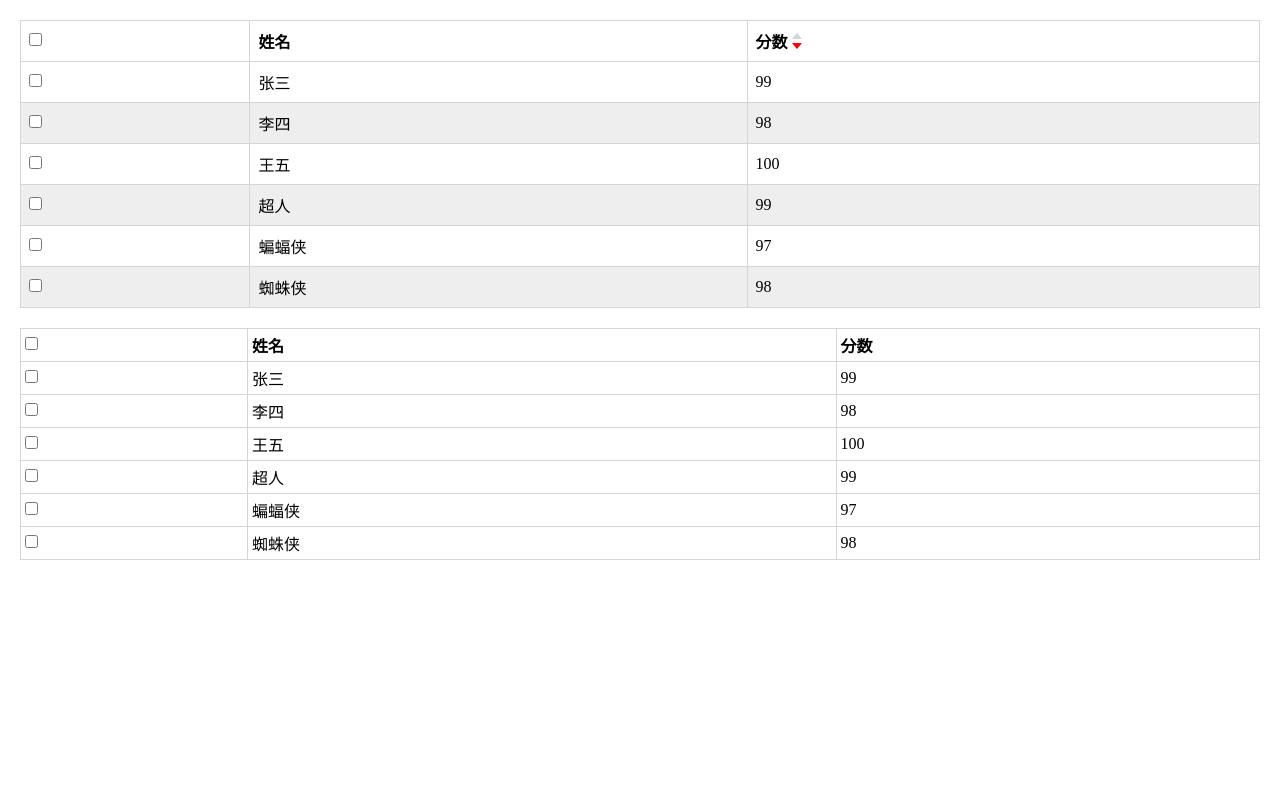
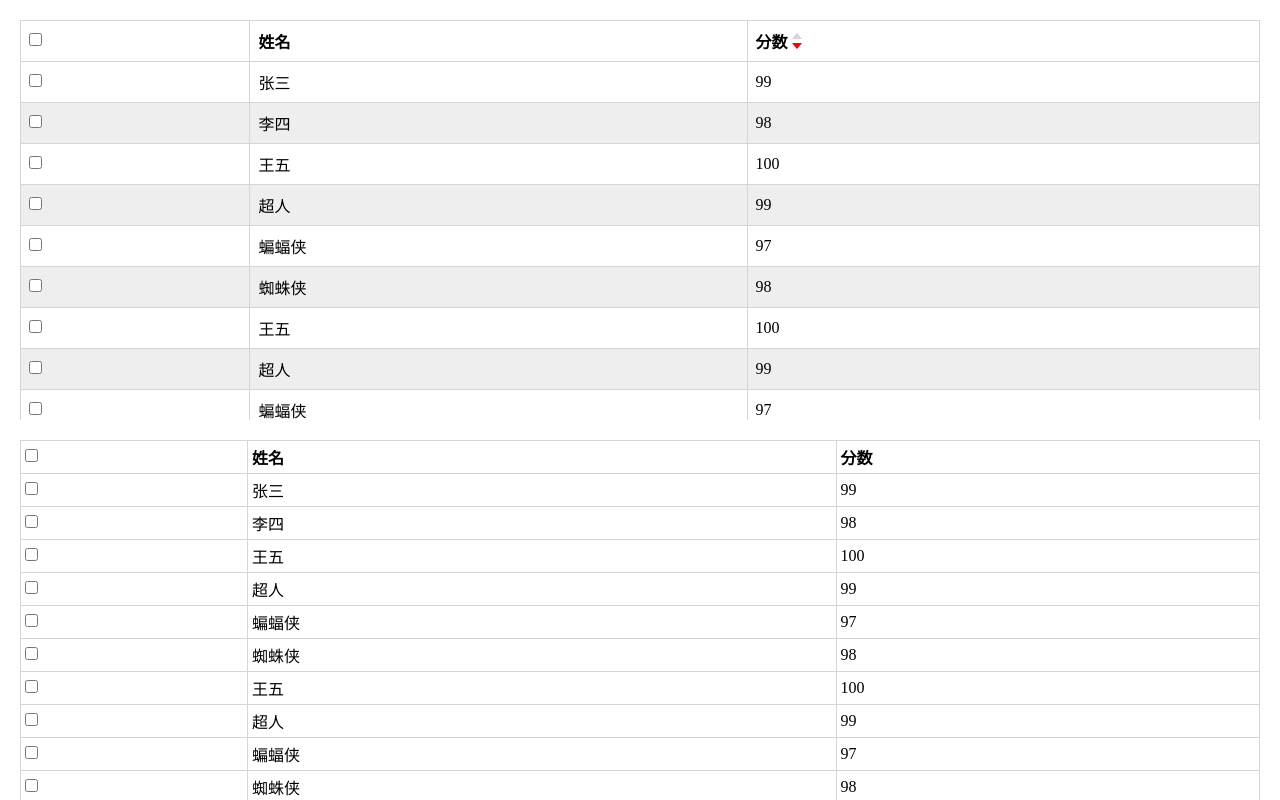
Before and after one commit to wang7211401/vue-ui, a Vue app: page / in a window 1280 px wide. Shown: the top 800 px of the page. Built offline with nearby package versions, Linux system fonts and the light colour scheme.

Commit message:
支持固定表头，但不能点击排序

```diff
--- a/src/demo.vue
+++ b/src/demo.vue
@@ -2,7 +2,7 @@
   <div>
     <div style="margin:20px;">
       <g-table :columns="columns" :data-source="dataSource" bordered :selected-items.sync="selected" :order-by.sync="orderBy"
-      @update:orderBy="x" :loading="loading"></g-table>
+      @update:orderBy="x" :loading="loading" height="400px"></g-table>
     </div>
     <div style="margin:20px;">
       <g-table :columns="columns" :data-source="dataSource" bordered compact :striped="false"></g-table>
@@ -36,7 +36,21 @@ export default {
         {id:3,name:'王五',score:100},
         {id:4,name:'超人',score:99},
         {id:5,name:'蝙蝠侠',score:97},
-        {id:6,name:'蜘蛛侠',score:98}
+        {id:6,name:'蜘蛛侠',score:98},
+        {id:7,name:'王五',score:100},
+        {id:8,name:'超人',score:99},
+        {id:9,name:'蝙蝠侠',score:97},
+        {id:10,name:'蜘蛛侠',score:98},
+        {id:11,name:'张三',score:99},
+        {id:12,name:'李四',score:98},
+        {id:13,name:'王五',score:100},
+        {id:14,name:'超人',score:99},
+        {id:15,name:'蝙蝠侠',score:97},
+        {id:16,name:'蜘蛛侠',score:98},
+        {id:17,name:'王五',score:100},
+        {id:18,name:'超人',score:99},
+        {id:19,name:'蝙蝠侠',score:97},
+        {id:20,name:'蜘蛛侠',score:98}
       ]
     }
   },
--- a/src/table.vue
+++ b/src/table.vue
@@ -1,6 +1,7 @@
 <template>
-    <div class="g-table-wrapper">
-        <table class="g-table" :class="{bordered,compact,striped:striped}">
+    <div class="g-table-wrapper" ref="wrapper">
+        <div :style="{height,overflow:'auto'}">
+            <table class="g-table" :class="{bordered,compact,striped:striped}" ref="table">
                 <thead>
                     <tr>
                         <th>
@@ -33,6 +34,7 @@
                     </tr>
                 </tbody>
             </table>
+        </div>
         <div v-if="loading" class="g-table-loading">
             <g-icon name="loading"></g-icon>
         </div>
@@ -46,6 +48,9 @@ export default {
         GIcon
     },
     props:{
+        height:{
+            type:[Number,String]
+        },
         orderBy:{
             type:Object,
             default:() => ({})
@@ -86,6 +91,15 @@ export default {
             default:false
         }
     },
+    mounted(){
+        let table2 = this.$refs.table.cloneNode(true);
+        this.table2 = table2
+        table2.classList.add('g-table-copy');
+        this.$refs.wrapper.appendChild(table2)
+        this.updateHeadersWidth()
+        this.onWindowResize = () => this.updateHeadersWidth()
+        window.addEventListener('resize',this.onWindowResize)
+    },
     computed:{
         areAllItemSelected(){
             const a =this.dataSource.map(item => item.id).sort()
@@ -101,6 +115,10 @@ export default {
             return equal
         }
     },
+    beforeDestroy(){
+        this.table2.remove()
+        window.removeEventListener('resize',ehi.onWindowResize)
+    },
     watch:{
         selectedItems(){
             if(this.selectedItems.length === this.dataSource.length){
@@ -113,6 +131,22 @@ export default {
         }
     },
     methods:{
+        updateHeadersWidth(){
+            let table2 = this.table2
+            let tableHeader = Array.from(this.$refs.table.children).filter(node => node.tagName.toLowerCase() === 'thead')[0]
+            let tableHeader2
+            Array.from(table2.children).map(node =>{
+                if(node.tagName.toLowerCase() !== 'thead'){
+                    node.remove()
+                }else{
+                    tableHeader2 = node
+                }
+            })
+            Array.from(tableHeader.children[0].children).map((th,i)=>{
+                const {width} = th.getBoundingClientRect();
+                tableHeader2.children[0].children[i].style.width = width + 'px'
+            })
+        },
         changeOrderBy(key){
             const copy = JSON.parse(JSON.stringify(this.orderBy))
             let oldValue = copy[key]
@@ -201,6 +235,7 @@ $grey:darken($grey,10%);
     }
     &-wrapper{
         position:relative;
+        overflow: auto;
     }
     &-loading{
         position: absolute;
@@ -218,6 +253,13 @@ $grey:darken($grey,10%);
             @include spin;
         }
     }
+    &-copy{
+        position:absolute;
+        top:0;
+        left:0;
+        width:100%;
+        background: white;
+    }
 }
 :indeterminate{
   background: lime;
```
Lines whose indentation alone changed are shown as unchanged.
